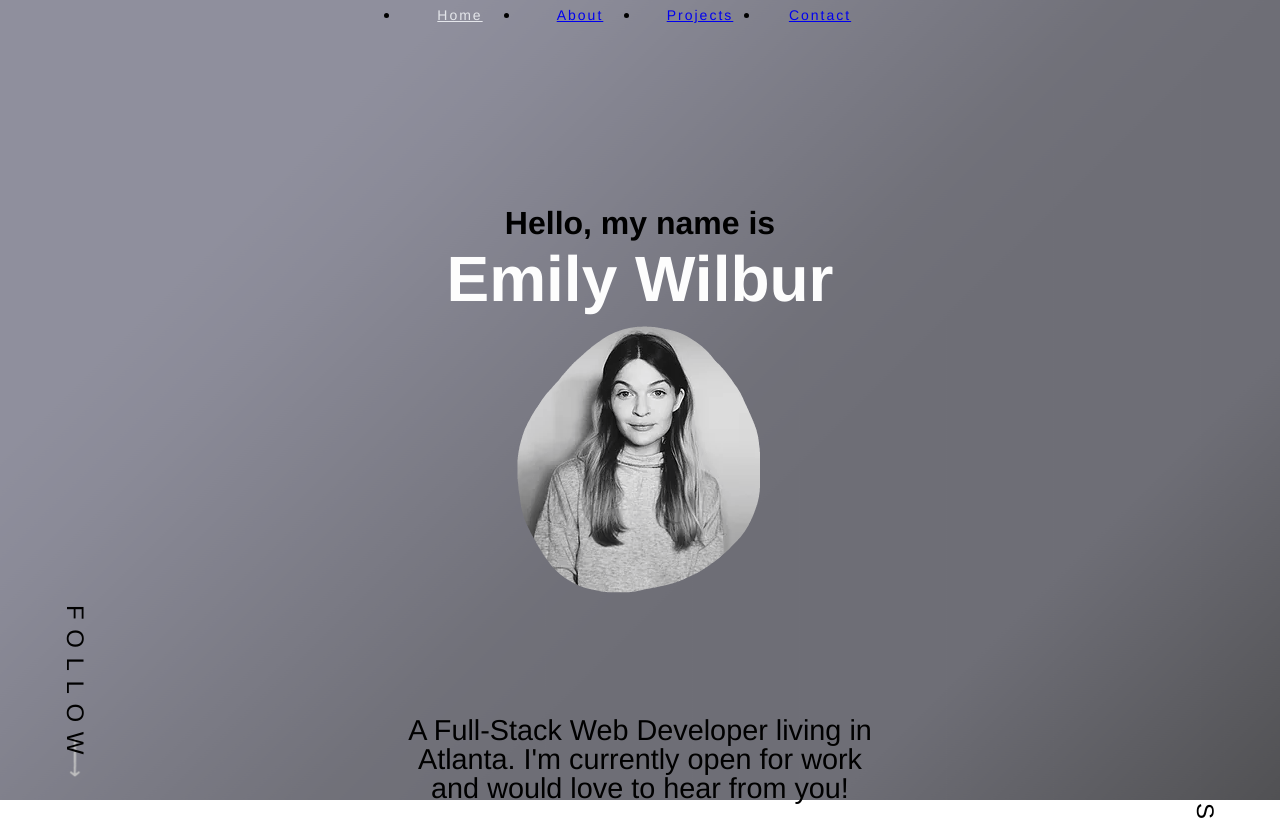
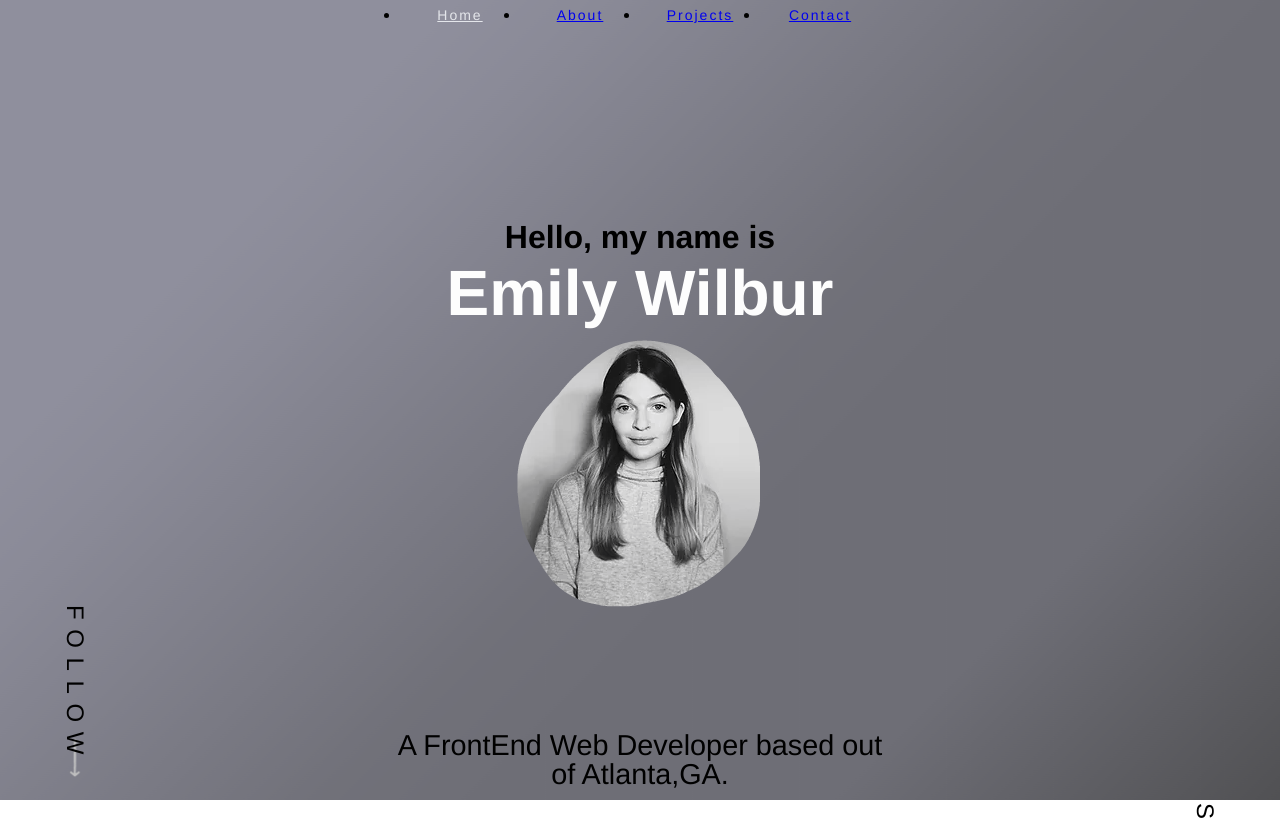
Before and after one commit to emilyjwilbur/react_portfolio, a React (Create React App) app: page / in a window 1280 px wide. Shown: the top 820 px of the page. Built offline with nearby package versions, Linux system fonts and the light colour scheme; the HTML template or start-up script is replaced by a standard one.

Commit message:
Update HeroSection.js

```diff
--- a/src/components/HeroSection.js
+++ b/src/components/HeroSection.js
@@ -298,7 +298,7 @@ export default function HeroSection() {
                     <img src={HeroImg} alt=""/>
                 </div>
                 <div className="hero_info">
-                    <PText>A Full-Stack Web Developer living in Atlanta. I'm currently open for work and would love to hear from you! </PText>
+                    <PText>A FrontEnd Web Developer based out of Atlanta,GA. </PText>
 
                     <Button btnLink='/projects' btnText='see my work' />
 
```
